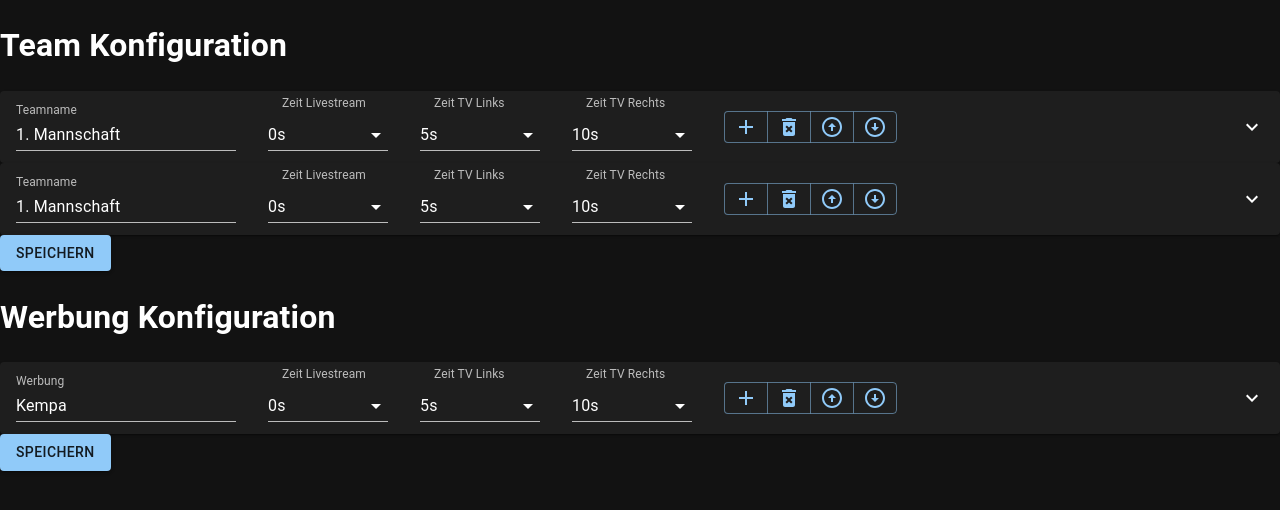
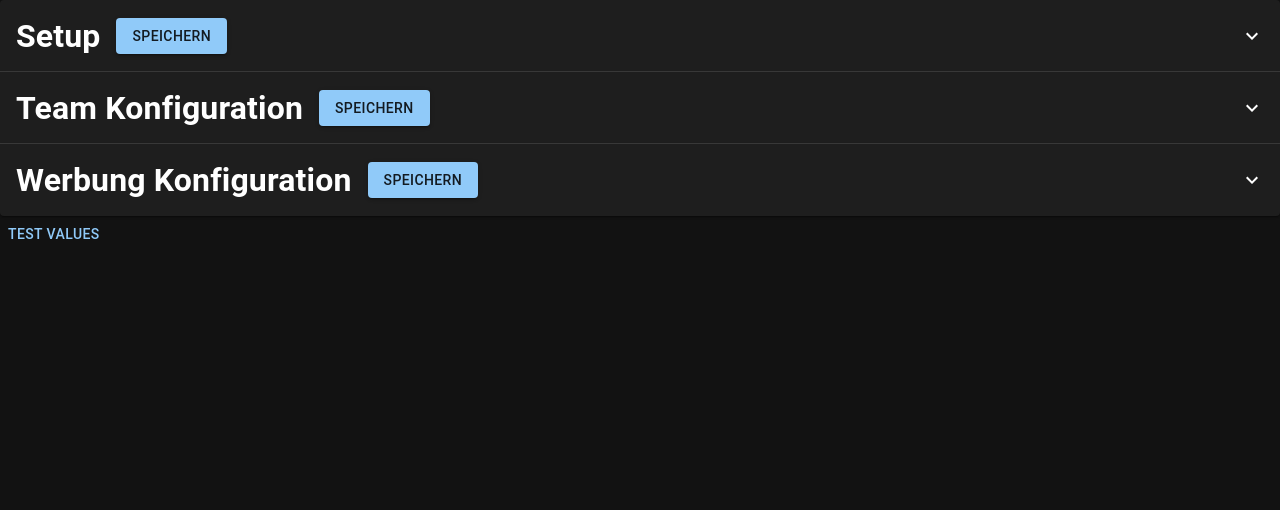
Before and after one commit to ThomasForell/cck2_live_electron, a React (Create React App) app: page / in a window 1280 px wide. Shown: the top 510 px of the page. Built offline with nearby package versions, Linux system fonts and the light colour scheme.

Commit message:
Finally: controlled select with hooks

```diff
--- a/src/App.tsx
+++ b/src/App.tsx
@@ -25,8 +25,10 @@ import InputLabel from '@mui/material/InputLabel';
 import Select from '@mui/material/Select';
 import MenuItem from '@mui/material/MenuItem';
 import Box from '@mui/material/Box';
-import Grid from '@mui/material/Grid';
+import Grid from '@mui/material/Unstable_Grid2';
 import { useForm } from 'react-hook-form';
+import { Control } from 'react-hook-form';
+import { Controller } from 'react-hook-form';
 
 const darkTheme = createTheme({
   palette: {
@@ -36,28 +38,35 @@ const darkTheme = createTheme({
 
 const variant = "standard";
 
-function TimeSelect(props: any)
+function TimeSelect(control: Control, name: string, label: string, value: number)
 {
   return (
     <FormControl sx={{ m: 1, minWidth: 120 }}>
-    <InputLabel>{props.label}</InputLabel>
-    <Select {...props}>
-        <MenuItem value="0s">0s</MenuItem>
-        <MenuItem value="5s">5s</MenuItem>
-        <MenuItem value="10s">10s</MenuItem>
-        <MenuItem value="20s">20s</MenuItem>
-        <MenuItem value="30s">30s</MenuItem>
-        <MenuItem value="45s">45s</MenuItem>
-        <MenuItem value="60s">60s</MenuItem>
-    </Select>
-  </FormControl>
+      <InputLabel>{label}</InputLabel>
+        <Controller control={control} name={name} defaultValue={value} render={({ field }) => (
+          <Select {...field} label={label} variant={variant}>
+            <MenuItem value={0}>0s</MenuItem>
+            <MenuItem value={5}>5s</MenuItem>
+            <MenuItem value={10}>10s</MenuItem>
+            <MenuItem value={20}>20s</MenuItem>
+            <MenuItem value={30}>30s</MenuItem>
+            <MenuItem value={45}>45s</MenuItem>
+            <MenuItem value={60}>60s</MenuItem>
+          </Select>)}/>
+    </FormControl>
   );
+//  return (
+//
+//  );
 }
 
 interface ConfigValues {
+  setup: {
+    output_name: Array<string>;
+  };
   team: {
     name: Array<string>;
-    time_values: Array<Array<string>>;
+    time_values: Array<Array<number>>;
     logo_home: Array<string>;
     logo_guest: Array<string>;
     num_players: Array<string>;
@@ -67,27 +76,40 @@ interface ConfigValues {
   };
   adv: {
     name: Array<string>;
-    time_values: Array<Array<string>>;
+    time_values: Array<Array<number>>;
   };
 };
 
-function TeamSettings(register: any, count: number) {
+function SetupSettings(register: any, count: number) {
+  return (
+      <Stack spacing={4} direction="row" alignItems="center">
+        <TextField label="Ausgabe Name" variant={variant} defaultValue="TV oder Stream" {...register("setup.output_name." + count.toString())}/>
+        <ButtonGroup variant="outlined" size="small" aria-label="">
+          <Button><AddIcon/></Button>
+          <Button><DeleteForeverIcon/></Button>
+          <Button><ArrowCircleUpIcon/></Button>
+          <Button><ArrowCircleDownIcon/></Button>
+        </ButtonGroup>
+      </Stack>
+  )
+}
+
+function TeamSettings(register: any, control: any, count: number) {
   let logoHome = "10";
   let logoGuest = "20";
 
-   return (
+  // <TimeSelect label="Zeit Livestream" defaultValue="0s" variant={variant} control={control} {...register("team.time_values." + count.toString() + ".0")}/>
+  // <TimeSelect label="Zeit TV Links" defaultValue="5s" variant={variant} control={control} {...register("team.time_values." + count.toString() + ".1")}/>
+  // <TimeSelect label="Zeit TV Rechts" defaultValue="10s" variant={variant} control={control} {...register("team.time_values." + count.toString() + ".2")}/>
 
+  return (
     <div>
       <Accordion>
         <AccordionSummary
-          expandIcon={<ExpandMoreIcon />}
-          aria-controls=""
-          id="team_settings">
+          expandIcon={<ExpandMoreIcon />}>
             <Stack spacing={4} direction="row" alignItems="center"  onClick={(event) => event.stopPropagation()}>
               <TextField id="team_name" label="Teamname" variant={variant} defaultValue="1. Mannschaft" {...register("team.name." + count.toString())}/>
-              <TimeSelect label="Zeit Livestream" defaultValue="0s" variant={variant} {...register("team.time_values." + count.toString() + ".0")}/>
-              <TimeSelect label="Zeit TV Links" defaultValue="5s" variant={variant} {...register("team.time_values." + count.toString() + ".1")}/>
-              <TimeSelect label="Zeit TV Rechts" defaultValue="10s" variant={variant} {...register("team.time_values." + count.toString() + ".2")}/>
+              {TimeSelect(control, "team.time_values." + count.toString() + ".0", "Zeit Livestream", 0)}
               <ButtonGroup variant="outlined" size="small" aria-label="">
                 <Button><AddIcon/></Button>
                 <Button><DeleteForeverIcon/></Button>
@@ -99,8 +121,8 @@ function TeamSettings(register: any, count: number) {
         <AccordionDetails>
           <Stack spacing={2} direction="column">
             <Grid container spacing={2}>
-              <Grid item xs={4}>
-                <FormControl style={{minWidth: 200}}>
+              <Grid xs={2}>
+                <FormControl>
                   <InputLabel id="logo_home_label">Logo Heim</InputLabel>
                   <Select labelId="logo_home_select_label"
                     id="logo_home_select"
@@ -114,11 +136,11 @@ function TeamSettings(register: any, count: number) {
                     </Select>
                 </FormControl>
               </Grid>
-              <Grid item xs={8}>
+              <Grid xs={10}>
                 <Box sx={{ height: 120, width: 250}}> <img src="SKC_Nibelungen_Lorsch.png" alt="" height="120" width="auto"/> </Box>
               </Grid>
-              <Grid item xs={4}>
-                <FormControl style={{minWidth: 200}}>
+              <Grid xs={2}>
+                <FormControl>
                   <InputLabel id="logo_guest_label">Logo Gast</InputLabel>
                   <Select labelId="logo_home_select_label"
                     id="logo_guest_select"
@@ -132,18 +154,16 @@ function TeamSettings(register: any, count: number) {
                   </Select>
                 </FormControl>
               </Grid>
-              <Grid item xs={8}>
+              <Grid xs={10}>
                 <Box sx={{ height: 120}}> <img src="KSC_Groß-Zimmern.jpg" alt="" height="120" width="auto"/> </Box>
               </Grid>
             </Grid>
-
           <Stack spacing={4} direction="row">
             <FormControl>
               <FormLabel id="num_player_label">Anzahl Spieler</FormLabel>
               <RadioGroup
                 row
-                aria-labelledby="num_player_label_aria"
-              >
+                aria-labelledby="num_player_label_aria">
                 <FormControlLabel value="4" control={<Radio />} label="4" {...register("team.num_players." + count.toString())}/>
                 <FormControlLabel value="6" control={<Radio />} label="6" {...register("team.num_players." + count.toString())}/>
               </RadioGroup>
@@ -152,8 +172,7 @@ function TeamSettings(register: any, count: number) {
               <FormLabel id="num_lanes_label">Anzahl Bahnen</FormLabel>
               <RadioGroup
                 row
-                aria-labelledby="num_lanes_label_aria"
-              >
+                aria-labelledby="num_lanes_label_aria">
                 <FormControlLabel value="4" control={<Radio />} label="4" {...register("team.num_lanes." + count.toString())}/>
                 <FormControlLabel value="6" control={<Radio />} label="6" {...register("team.num_lanes." + count.toString())}/>
               </RadioGroup>
@@ -169,6 +188,9 @@ function TeamSettings(register: any, count: number) {
 }
 
 function AdvSettings(register: any, count: number){
+//  <TimeSelect label="Zeit Livestream" defaultValue="0s" variant={variant} {...register("adv.time_values." + count.toString() + ".0")}/>
+//  <TimeSelect label="Zeit TV Links" defaultValue="5s" variant={variant} {...register("adv.time_values." + count.toString() + ".1")}/>
+//  <TimeSelect label="Zeit TV Rechts" defaultValue="10s" variant={variant} {...register("adv.time_values." + count.toString() + ".2")}/>
 
   return (
     <div>
@@ -179,9 +201,6 @@ function AdvSettings(register: any, count: number){
           id="panel1a-header">
             <Stack spacing={4} direction="row" alignItems="center" onClick={(event) => event.stopPropagation()}>
               <TextField id="standard-basic" label="Werbung" variant={variant} defaultValue="Kempa" {...register("adv.name." + count.toString())}/>
-                <TimeSelect label="Zeit Livestream" defaultValue="0s" variant={variant} {...register("adv.time_values." + count.toString() + ".0")}/>
-                <TimeSelect label="Zeit TV Links" defaultValue="5s" variant={variant} {...register("adv.time_values." + count.toString() + ".1")}/>
-                <TimeSelect label="Zeit TV Rechts" defaultValue="10s" variant={variant} {...register("adv.time_values." + count.toString() + ".2")}/>
                 <ButtonGroup size="small" variant="outlined" aria-label="outlined button group">
                 <Button onClick={() => {}} ><AddIcon/></Button>
                 <Button><DeleteForeverIcon/></Button>
@@ -193,7 +212,7 @@ function AdvSettings(register: any, count: number){
         <AccordionDetails>
           <Stack spacing={2} direction="column">
             <Grid container spacing={2}>
-              <Grid item xs={4}>
+              <Grid xs={4}>
                 <FormControl style={{minWidth: 200}}>
                   <InputLabel id="demo-simple-select-label">Werbung</InputLabel>
                   <Select labelId="demo-simple-select-label"
@@ -206,11 +225,10 @@ function AdvSettings(register: any, count: number){
                     </Select>
                 </FormControl>
               </Grid>
-              <Grid item xs={8}>
+              <Grid xs={8}>
                 <Box sx={{ height: 120, width: 250}}> <img  src="rekorde_einzel_120.png" alt="" height="120" width="auto"/> </Box>
               </Grid>
             </Grid>
-
         </Stack>
         </AccordionDetails>
       </Accordion>
@@ -220,24 +238,51 @@ function AdvSettings(register: any, count: number){
 
 function App() {
 
-  const { register, watch } = useForm<ConfigValues>();
+  const { control, register, watch, setValue } = useForm<ConfigValues>();
   let watchedValues = watch();
 
   return (
     <>
       <ThemeProvider theme={darkTheme}>
       <CssBaseline />
-      <h1>Team Konfiguration</h1>
-      <p>
-        {TeamSettings(register, 0)}
-        {TeamSettings(register, 1)}
-        <Button onClick={() => {console.log(watchedValues.team);}} variant="contained">Speichern</Button>
-      </p>
-      <h1>Werbung Konfiguration</h1>
-      <p>
-        {AdvSettings(register, 0)}
-        <Button onClick={() => {console.log(watchedValues.adv);}} variant="contained">Speichern</Button>
-      </p>
+      <Accordion>
+        <AccordionSummary expandIcon={<ExpandMoreIcon />}>
+          <Stack spacing={2} direction="row" alignItems="center"  onClick={(event) => event.stopPropagation()}>
+            <h1>Setup</h1>
+            <Button onClick={() => {console.log(watchedValues.setup);}} variant="contained">Speichern</Button>
+          </Stack>
+        </AccordionSummary>
+        <AccordionDetails>
+          {SetupSettings(register, 0)}
+          {SetupSettings(register, 1)}
+          {SetupSettings(register, 2)}
+        </AccordionDetails>
+      </Accordion>
+      <Accordion>
+        <AccordionSummary expandIcon={<ExpandMoreIcon />}>
+          <Stack spacing={2} direction="row" alignItems="center"  onClick={(event) => event.stopPropagation()}>
+            <h1>Team Konfiguration</h1>
+            <Button onClick={() => {console.log(watchedValues.team);}} variant="contained">Speichern</Button>
+          </Stack>
+        </AccordionSummary>
+        <AccordionDetails>
+          {TeamSettings(register, control, 0)}
+          {TeamSettings(register, control, 1)}
+        </AccordionDetails>
+      </Accordion>
+      <Accordion>
+        <AccordionSummary expandIcon={<ExpandMoreIcon />}>
+          <Stack spacing={2} direction="row" alignItems="center"  onClick={(event) => event.stopPropagation()}>
+            <h1>Werbung Konfiguration</h1>
+            <Button onClick={() => {console.log(watchedValues.adv);}} variant="contained">Speichern</Button>
+          </Stack>
+        </AccordionSummary>
+        <AccordionDetails>
+          {AdvSettings(register, 0)}
+        </AccordionDetails>
+      </Accordion>
+      <Button onClick={() => { setValue("setup.output_name.0", "Livestream"); setValue("setup.output_name.1", "TV Links");
+        setValue("setup.output_name.2", "TV Rechts"); setValue("team.time_values.0.0", 60)}}>Test Values</Button>
       </ThemeProvider>
     </>
   );
```
